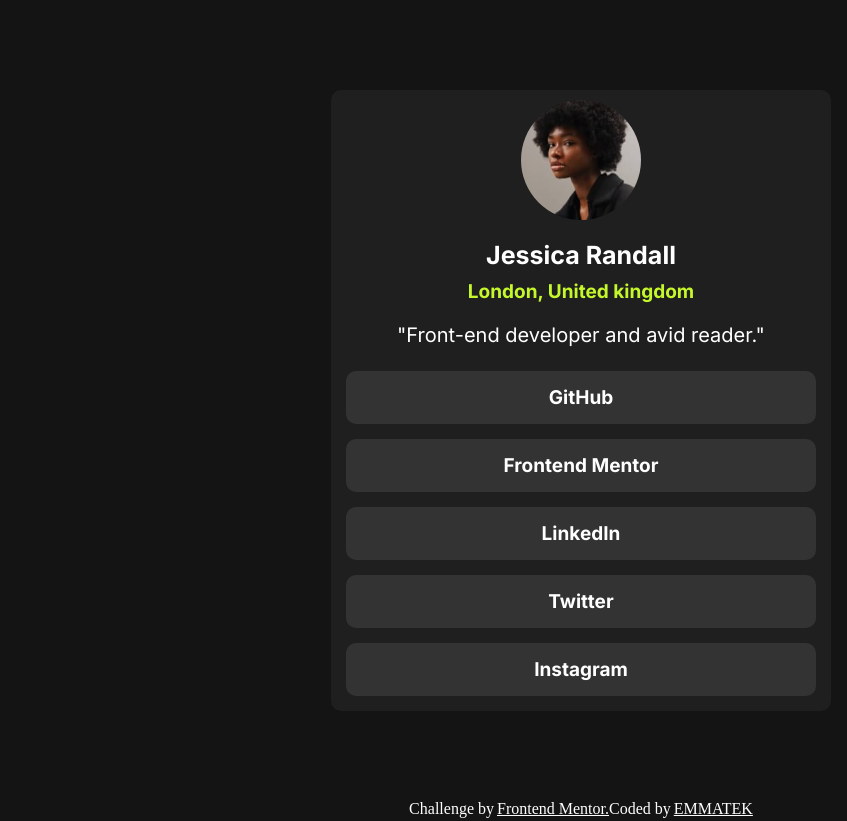
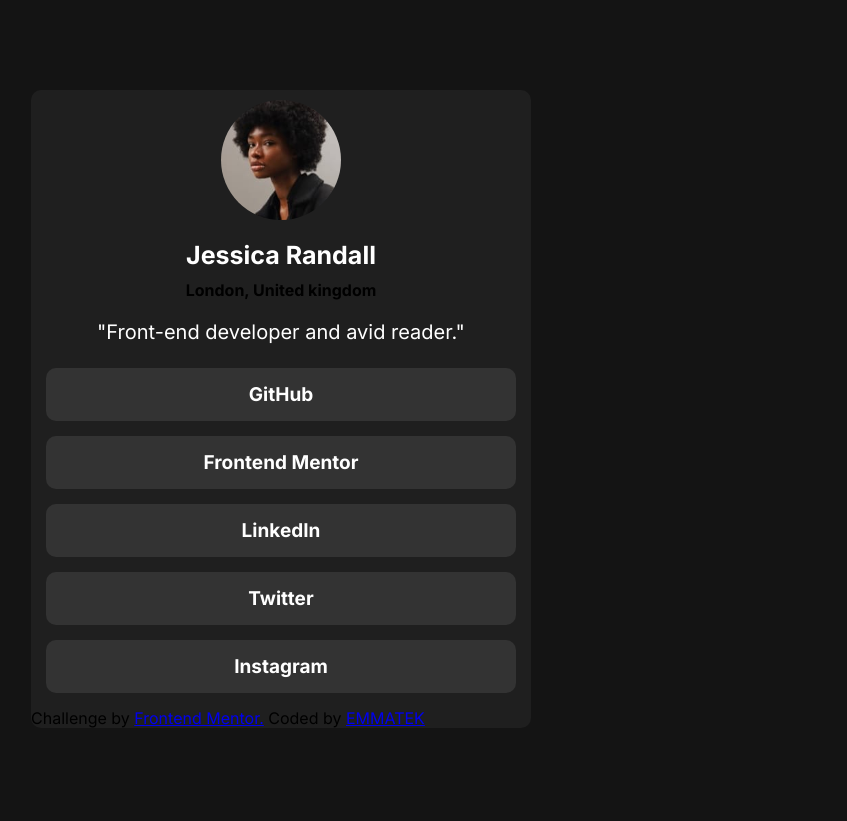
Before and after one commit to EMMA4LIFE01/Social-Link-profile-card, a plain HTML site: page index.html in a window 1280 px wide. Shown: the whole page, without its empty margins (59-906 px from the left). Drawn offline with Linux system fonts and the light colour scheme.

Commit message:
Update index.html structure and content

```diff
--- a/index.html
+++ b/index.html
@@ -1,25 +1,25 @@
 <!DOCTYPE html>
 <html lang="en">
   <head>
-    <meta charset="UTF-8">
-    <meta name="viewport" content="width=device-width, initial-scale=1.0">
-    <title>Social Link Profile</title>
-    <link rel="stylesheet" href="style.css">
-    <link rel="icon" href="./favicon-32x32.png" type="image/png">
-    <link rel="preconnect" href="https://fonts.googleapis.com">
-    <link rel="preconnect" href="https://fonts.gstatic.com" crossorigin>
+    <meta charset="UTF-8" />
+    <meta name="viewport" content="width=device-width, initial-scale=1.0" />
+    <title>Social Link Profile-Frontend Mentor</title>
+    <link rel="stylesheet" href="style.css" />
+    <link rel="icon" href="./favicon-32x32.png" type="image/png" />
+    <link rel="preconnect" href="https://fonts.googleapis.com" />
+    <link rel="preconnect" href="https://fonts.gstatic.com" crossorigin />
     <link
       href="https://fonts.googleapis.com/css2?family=Inter:ital,opsz,wght@0,14..32,100..900;1,14..32,100..900&family=Red+Hat+Display:ital,wght@0,300..900;1,300..900&display=swap"
-        rel="stylesheet">
+      rel="stylesheet"
+    />
   </head>
   <body>
-    <div class="body">
     <main>
-        <img src="./avatar-jessica.jpeg" alt="avatar-jessica" class="avatar">
+      <img src="./avatar-jessica.jpeg" alt="avatar-jessica" class="avatar" />
       <h1>Jessica Randall</h1>
-        <h3 class="location">London, United kingdom</h3>
+      <h3>London, United kingdom</h3>
       <p class="about">"Front-end developer and avid reader."</p>
-        <section>
+      <article>
         <ul>
           <a href="#" class="GitHub">GitHub</a>
           <a href="#">Frontend Mentor</a>
@@ -27,11 +27,12 @@
           <a href="#">Twitter</a>
           <a href="#">Instagram</a>
         </ul>
-        </section>
+      </article>
+      <footer>
+        Challenge by
+        <a href="https://www.frontendmentor.io"> Frontend Mentor.</a> Coded by
+        <a href="https://github.com/EMMA4LIFE01">EMMATEK</a>
+      </footer>
     </main>
-    </div>
-    <footer class="footer">
-        Challenge by <a href="#"> Frontend Mentor.</a> Coded by <a href="#">EMMATEK</a>
-    </footer>
   </body>
 </html>
```
Lines whose indentation alone changed are shown as unchanged.
